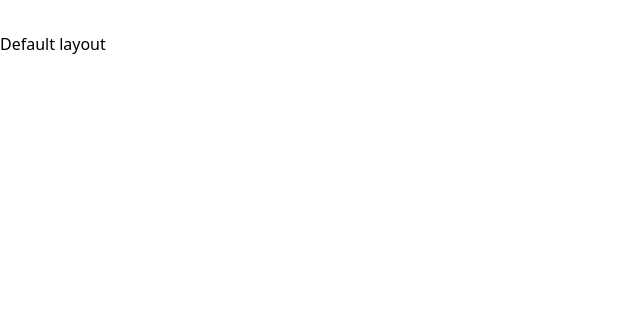
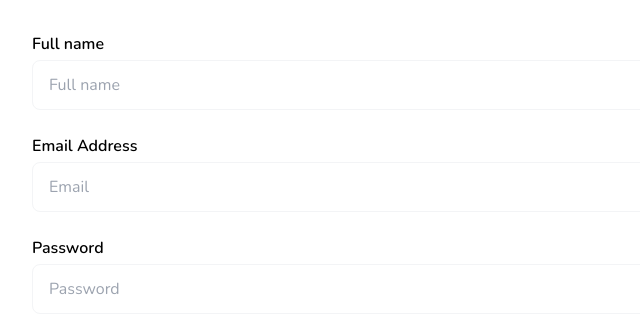
Before and after one commit to nguyenphiikhanh/eMoney, a Vue app: page /register in a window 1280 px wide. Before the commit this address had no page. Shown: the top 332 px of the page, without its empty margins (0-640 px from the left). Built offline with nearby package versions, Linux system fonts and the light colour scheme.

Commit message:
ui: register UI(making)

```diff
--- a/index.html
+++ b/index.html
@@ -5,6 +5,9 @@
     <link rel="icon" type="image/svg+xml" href="/vite.svg" />
     <meta name="viewport" content="width=device-width, initial-scale=1.0" />
     <title>Vite + Vue</title>
+    <link rel="preconnect" href="https://fonts.googleapis.com">
+    <link rel="preconnect" href="https://fonts.gstatic.com" crossorigin>
+    <link href="https://fonts.googleapis.com/css2?family=Nunito:ital,wght@0,200;0,300;0,400;0,500;0,600;0,700;0,800;0,900;0,1000;1,200;1,300;1,400;1,500;1,600;1,700;1,800;1,900;1,1000&family=Poppins:wght@700&family=Roboto:ital,wght@0,100;0,300;0,400;0,500;0,700;0,900;1,100;1,300;1,400;1,500;1,700&display=swap" rel="stylesheet">
   </head>
   <body>
     <div id="app"></div>
--- a/src/assets/styles/css/global.css
+++ b/src/assets/styles/css/global.css
@@ -1,3 +1,8 @@
+body{
+  font-family: 'Nunito', sans-serif;
+  font-size: 16px;
+}
+
 @font-face {
   font-family: "t2ico";
   src: url("../../fonts/t2ico.eot?84r94p");
--- a/src/layouts/Auth.vue
+++ b/src/layouts/Auth.vue
@@ -1,5 +1,4 @@
 <template>
-  <h1>Auth layout</h1>
   <slot />
 </template>
 
--- a/src/layouts/Default.vue
+++ b/src/layouts/Default.vue
@@ -1,5 +1,5 @@
 <template>
-  <h1 class="mt-8">Default layout</h1>
+  <slot/>
 </template>
 
 <script setup>
--- a/src/views/Home.vue
+++ /dev/null
@@ -1,11 +0,0 @@
-<script setup>
-
-</script>
-
-<template>
-  <div>Home</div>
-</template>
-
-<style scoped>
-
-</style>
--- /dev/null
+++ b/src/views/Register.vue
@@ -0,0 +1,43 @@
+<template>
+  <div class="mt-8">
+    <div class="container mx-auto px-8">
+      <form @submit="onSubmitRegister()">
+        <div class="row mt-6 first:mt-0">
+          <label for="fullName" class="flex flex-col">
+            <span class="font-semibold">Full name</span>
+            <input id="fullName" class="px-4 py-3 rounded-lg border border-gray-100 mt-1" type="text" placeholder="Full name">
+          </label>
+        </div>
+        <div class="row mt-6 first:mt-0">
+          <label for="emailAddress" class="flex flex-col">
+            <span class="font-semibold">Email Address</span>
+            <input id="emailAddress" class="px-4 py-3 rounded-lg border border-gray-100 mt-1" type="email" placeholder="Email">
+          </label>
+        </div>
+        <div class="row mt-6 first:mt-0">
+          <label for="password" class="flex flex-col">
+            <span class="font-semibold">Password</span>
+            <input id="password" class="px-4 py-3 rounded-lg border border-gray-100 mt-1" type="password" placeholder="Password">
+          </label>
+        </div>
+      </form>
+    </div>
+  </div>
+</template>
+
+<script>
+export default {
+  setup() {
+    const onSubmitRegister = () => {
+
+    }
+    return {
+      onSubmitRegister
+    }
+  }
+}
+</script>
+
+<style scoped>
+
+</style>
```
Also changed, not shown: src/router/routes.js (+6 -6 lines), src/views/Index.vue (renamed from src/views/About.vue).
